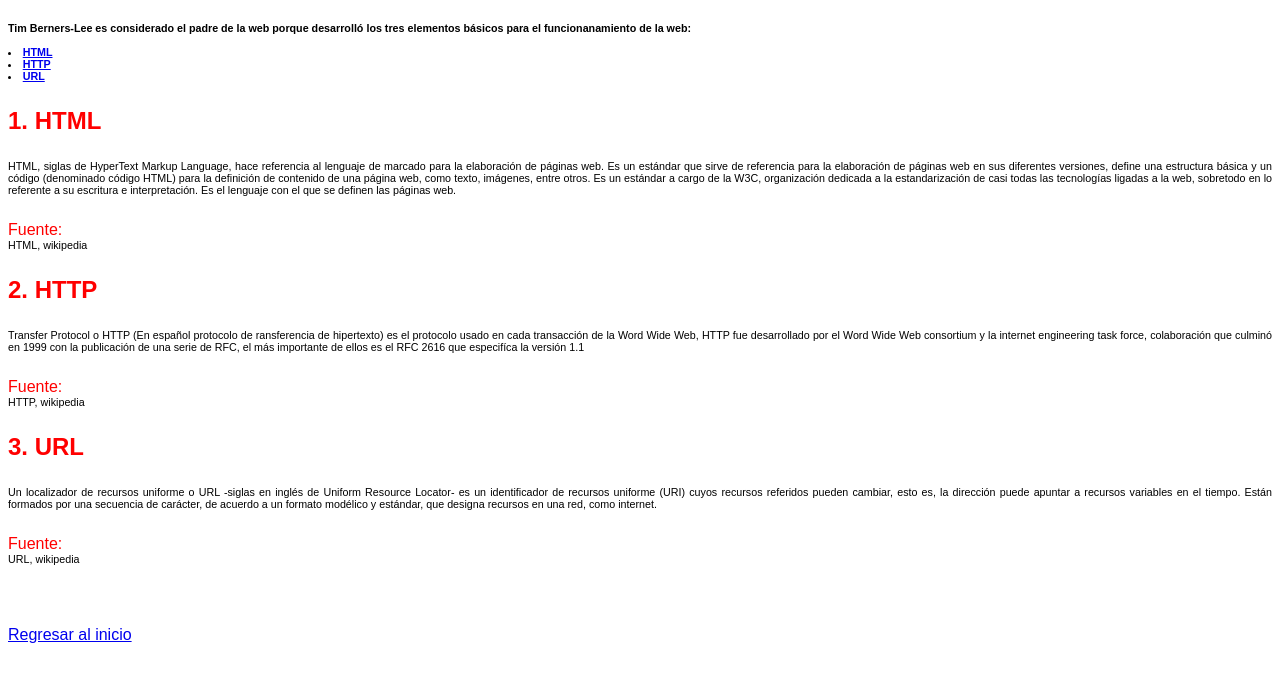
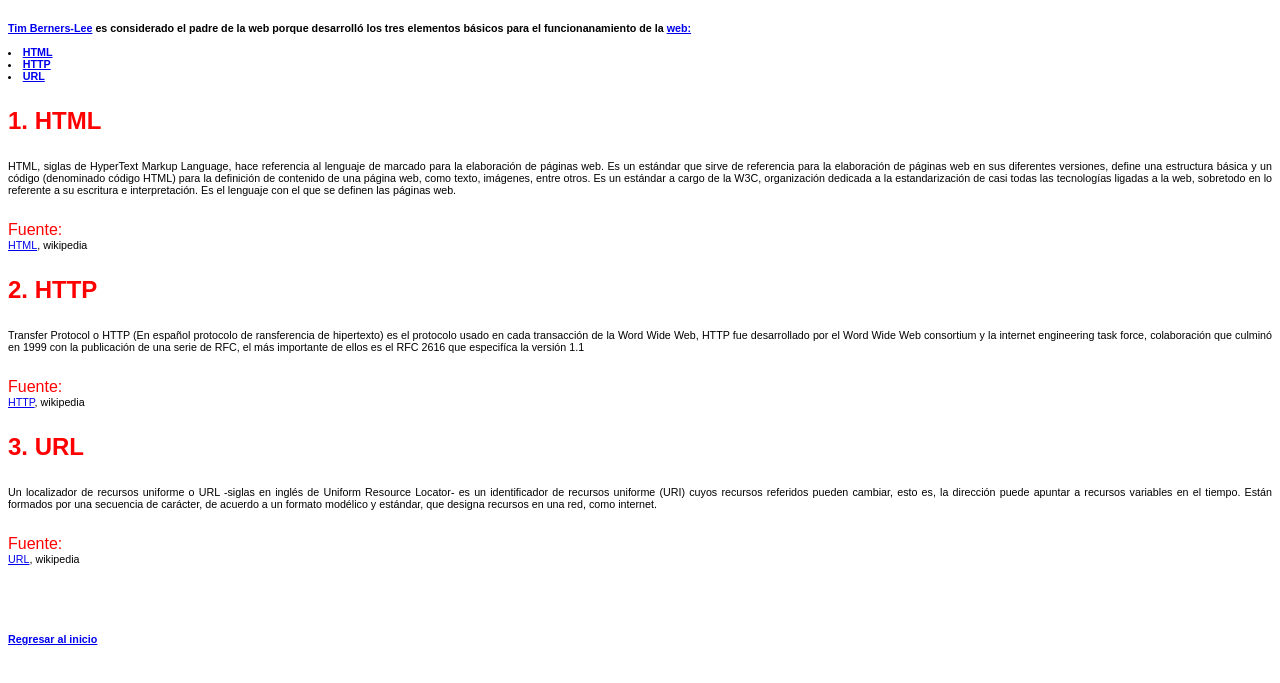
Before and after one commit to solbyte11/lab_2_html, a plain HTML site: page index.html in a window 1280 px wide. Shown: the part 61-744 px from the top of the page. Drawn offline with Linux system fonts and the light colour scheme.

Commit message:
Commit terminado

```diff
--- a/index.html
+++ b/index.html
@@ -5,13 +5,15 @@
     <meta name="viewport" content="width=device-width, initial-scale=1.0">
     <title>Los tres pilares de la web</title>
 </head>
-<body style="text-align: justify;">
+<body style="text-align: justify">
     <h1>
     <style> * {font-family: Arial;} </style>
     Los tres pilares de la web
     </h1>
     <h6>
-    Tim Berners-Lee es considerado el padre de la web porque desarrolló los tres elementos básicos para el funcionanamiento de la web:
+    <a target="_blank" href="http://es.wikipedia.org/wiki/Tim_Berners-Lee">Tim Berners-Lee</a> es considerado el padre de la web
+    porque desarrolló los tres elementos básicos para el funcionanamiento de la
+    <a href="http://es.wikipedia.org/wiki/World_Wide_Web" target="_blank">web:</a>
 <br><br>
         <li><a href="#HTML">HTML</a></li>
         <li><a href="#HTTP">HTTP</a></li>
@@ -29,7 +31,7 @@
     </h6>
     </p>
     <h1 style="color: red; font-weight: normal; font-size: medium; margin-bottom: 0vmin;"> Fuente: </h1>
-    <h6 style="margin-top: 0mm; font-weight: normal;"> HTML, wikipedia </h6>
+    <h6 style="margin-top: 0mm; font-weight: normal;"><a target="_blank" href="http://es.wikipedia.org/wiki/HTML">HTML</a>, wikipedia</h6>
 </section>
 
 <section id="HTTP">
@@ -41,7 +43,7 @@
     </h6>
     </p>
     <h1 style="color: red; font-weight: normal; font-size: medium; margin-bottom: 0vmin;"> Fuente: </h1>
-    <h6 style="margin-top: 0mm; font-weight: normal;">  HTTP, wikipedia </h6>
+    <h6 style="margin-top: 0mm; font-weight: normal;"> <a target="_blank" href="http://es.wikipedia.org/wiki/Hypertext_Transfer_Protocol">HTTP</a>, wikipedia</h6>
 </section>
 
 <section id="URL">
@@ -53,9 +55,13 @@
     </h6>
     </p>
     <h1 style="color: red; font-weight: normal; font-size: medium; margin-bottom: 0vmin;"> Fuente: </h1>
-    <h6 style="margin-top: 0mm; font-weight: normal;"> URL, wikipedia </h6>
-<br><br>
+    <h6 style="margin-top: 0mm; font-weight: normal;"> <a target="_blank" href="http://es.wikipedia.org/wiki/Localizador_de_recursos_uniforme">URL</a>, wikipedia</h6>
+<br>
+    <h6>
     <a href="#">Regresar al inicio</a>
+    </h6>
+
+
 </section>
 </body>
 </html>
```
